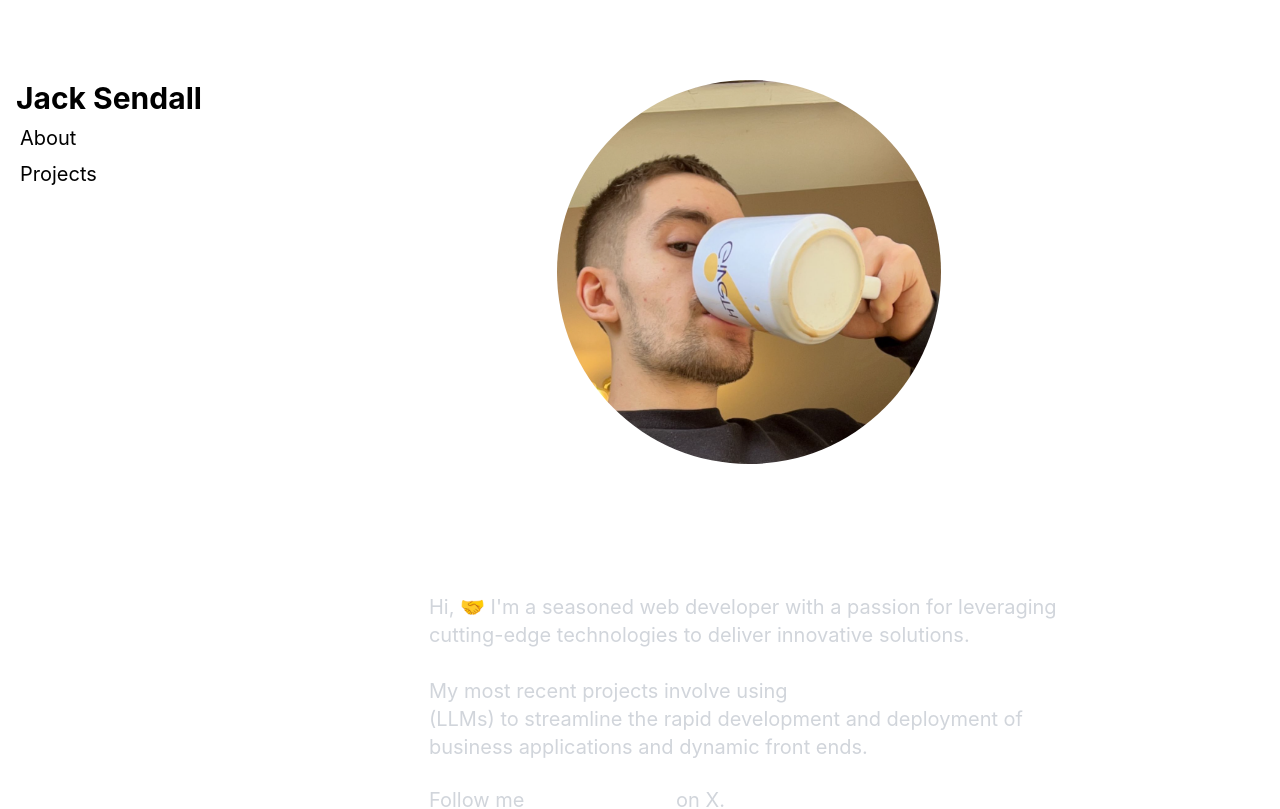
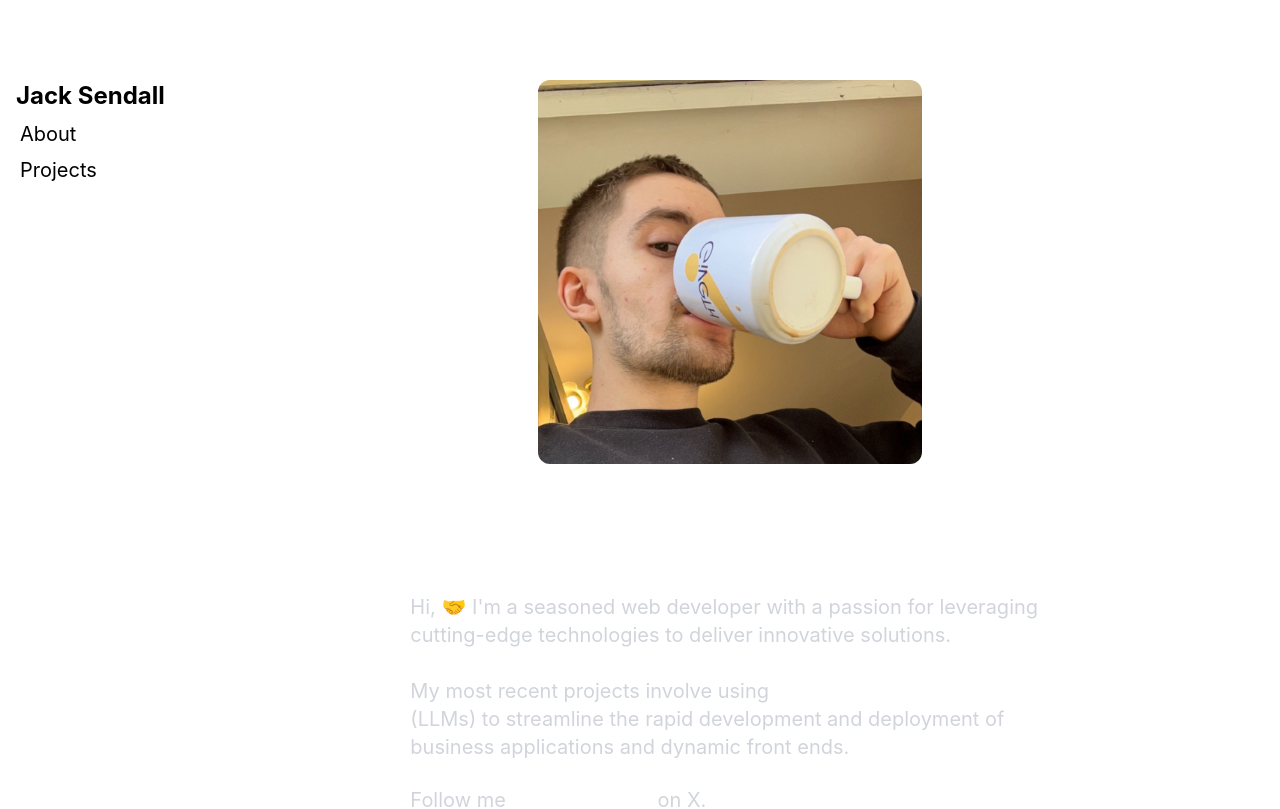
Before and after one commit to jaxnalia/jack.sbs, a SvelteKit app in the folder app/: page / in a window 1280 px wide. Shown: the top 809 px of the page. Built offline with nearby package versions, Linux system fonts and the light colour scheme.

Commit message:
added vercel, aws

```diff
--- a/app/src/lib/Nav.svelte
+++ b/app/src/lib/Nav.svelte
@@ -7,7 +7,7 @@
   style="position: sticky; top: 4rem;"
 >
   <a href="/" aria-label="Home">
-    <p class="text-3xl font-bold whitespace-nowrap">Jack Sendall</p>
+    <p class="text-2xl font-bold whitespace-nowrap">Jack Sendall</p>
   </a>
   <a href="/">
     <li aria-current={$page.url.pathname === '/' ? 'page' : undefined} class="text-xl hover:bg-white hover:text-black rounded-sm px-1">
--- a/app/src/routes/+page.svelte
+++ b/app/src/routes/+page.svelte
@@ -45,7 +45,7 @@ const timelineItems = [
 
 <div class="flex flex-col w-full max-w-screen-sm mx-auto prose prose-invert">
     <div class="flex flex-row justify-center">
-        <img src={avatar} alt="jack" class="w-96 mt-0 rounded-full">
+        <img src={avatar} alt="jack" class="w-96 mt-0 rounded-xl">
     </div>
     <div class="">
         <h1 class="mb-0 mt-8 font-bold">About me</h1>
```
